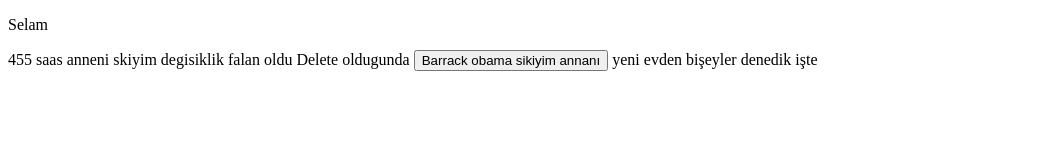
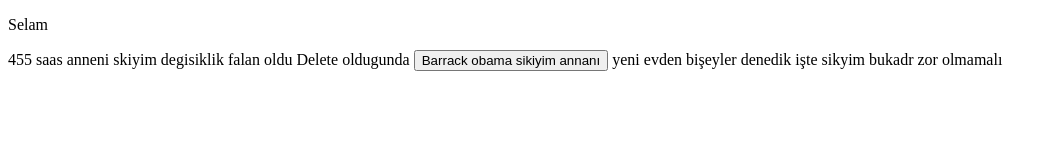
Before and after one commit to Ensar2318/ReitsDao, a plain HTML site: page index.html in a window 1280 px wide. Shown: the whole page, without its empty margins (0-1056 px from the left). Drawn offline with Linux system fonts and the light colour scheme.

Commit message:
evden ikinci commitim

```diff
--- a/index.html
+++ b/index.html
@@ -15,5 +15,6 @@
     <button>Barrack obama sikiyim annanı</button>
     yeni
     evden bişeyler denedik işte
+    sikyim bukadr zor olmamalı
 </body>
 </html>
```
